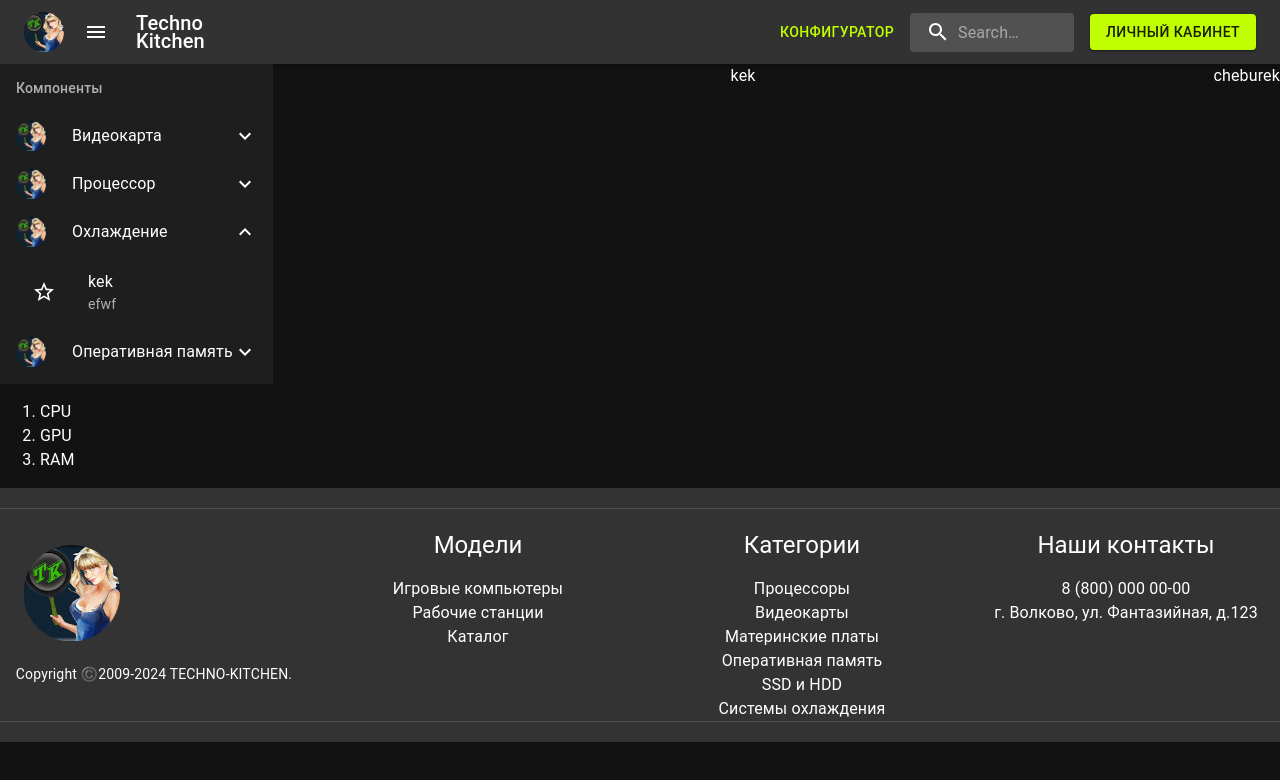
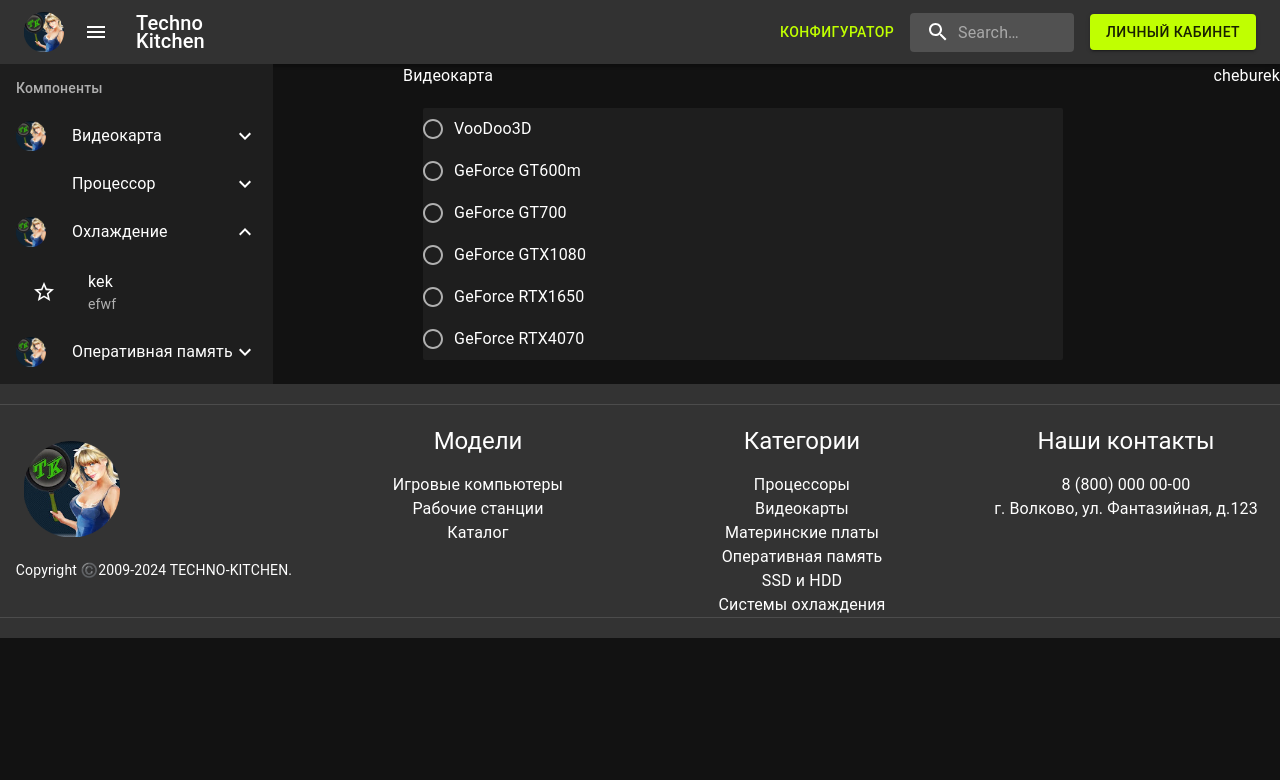
Before and after one commit to Khansultan4/Techno-Kitchen, a React (Vite) app in the folder client/: page /configurator in a window 1280 px wide. Shown: the top 780 px of the page. Built offline with nearby package versions, Linux system fonts and the light colour scheme.

Commit message:
central list

```diff
--- a/client/src/pages/ConfiguratorPage/ConfiguratorPage.tsx
+++ b/client/src/pages/ConfiguratorPage/ConfiguratorPage.tsx
@@ -1,17 +1,13 @@
 import style from './styles.module.css';
 import Test from './ListOfComponents'
+import MainList from './MainList';
 export default function Configurator(): JSX.Element {
   return (
     <div className={style.wrapper}>
       <div>
         <Test></Test>
-        <ol>
-          <li>CPU</li>
-          <li>GPU</li>
-          <li>RAM</li>
-        </ol>
       </div>
-      <div>kek</div>
+      <MainList/>
       <div>cheburek</div>
     </div>
   );
--- a/client/src/pages/ConfiguratorPage/ListOfComponents.tsx
+++ b/client/src/pages/ConfiguratorPage/ListOfComponents.tsx
@@ -8,12 +8,16 @@
   Collapse,
 } from '@mui/material';
 
+//! deleteme
+import GPUIcon from './GPUIcon.svg'
+
 import InboxIcon from '@mui/icons-material/MoveToInbox';
 import DraftsIcon from '@mui/icons-material/Drafts';
 import SendIcon from '@mui/icons-material/Send';
 import ExpandLess from '@mui/icons-material/ExpandLess';
 import ExpandMore from '@mui/icons-material/ExpandMore';
 import StarBorder from '@mui/icons-material/StarBorder';
+
 
 export default function ListOfComponents() {
   const [open, setOpen] = useState([false, false, true]);
@@ -60,7 +64,7 @@
 
       <ListItemButton onClick={() => handleExpander(1)}>
         <ListItemIcon>
-          <img src="/tk3.png" height="30px" />
+        <img src="GPUIcon.svg" alt="" />
         </ListItemIcon>
         <ListItemText primary="Процессор" />
         {open[1] ? <ExpandLess /> : <ExpandMore />}
--- /dev/null
+++ b/client/src/pages/ConfiguratorPage/MainList.tsx
@@ -0,0 +1,24 @@
+import React from 'react'
+import {Box, FormControl, FormControlLabel, Radio, RadioGroup, Typography} from '@mui/material'
+export default function MainList() {
+  return (
+    <div>
+    <Typography >Видеокарта</Typography>
+    <Box sx={{bgcolor: 'background.paper', borderRadius:'2px', margin:'20px', width: '50vw'}}>
+        <FormControl
+        id='GPUForm'
+        >
+            <RadioGroup
+            name='GPUGroup'>
+                <FormControlLabel value='VooDoo3D' control={<Radio/>} label='VooDoo3D'/>
+                <FormControlLabel value='GeForce GT600m' control={<Radio/>} label='GeForce GT600m'/>
+                <FormControlLabel value='GeForce GT700' control={<Radio/>} label='GeForce GT700'/>
+                <FormControlLabel value='GeForce GTX1080' control={<Radio/>} label='GeForce GTX1080'/>
+                <FormControlLabel value='GeForce RTX1650' control={<Radio/>} label='GeForce RTX1650'/>
+                <FormControlLabel value='GeForce RTX4070' control={<Radio/>} label='GeForce RTX4070'/>
+            </RadioGroup>
+        </FormControl>
+    </Box>
+    </div>
+  )
+}
```
Also changed, not shown: client/public/GPUIcon.svg (added).
